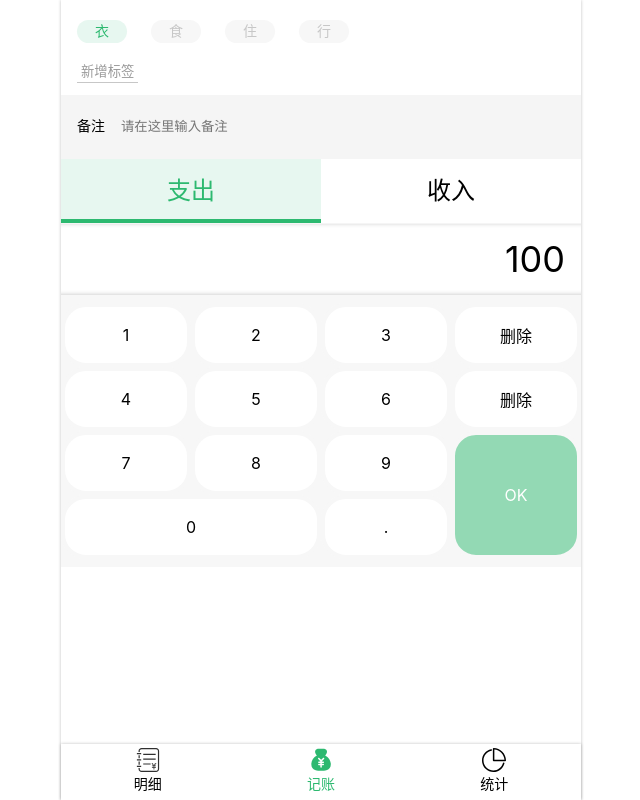
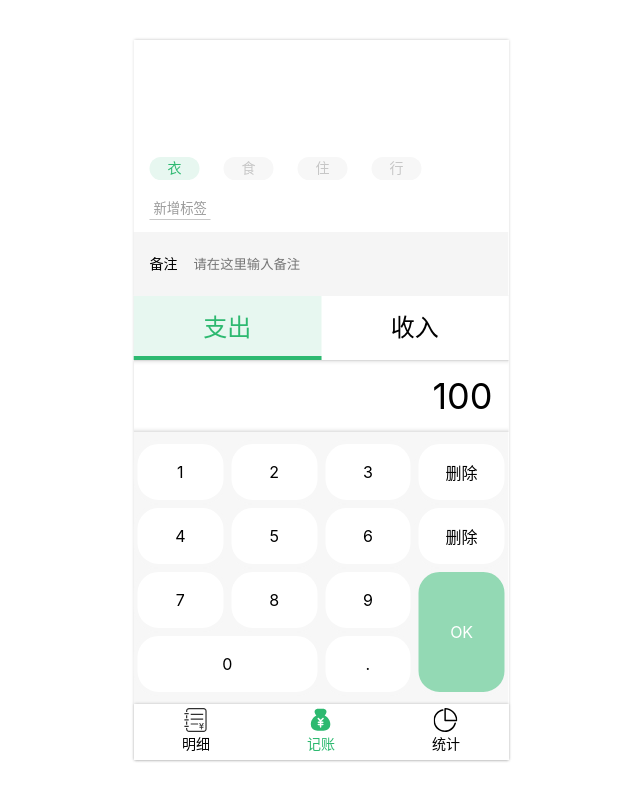
Before and after one commit to isCCcc/react_account, a React app: page /#/money in a window 1280 px wide. Shown: the whole page, without its empty margins (319-959 px from the left). Built offline with nearby package versions, Linux system fonts and the light colour scheme.

Commit message:
完成 Money ui 布局

```diff
--- a/src/components/Layout.tsx
+++ b/src/components/Layout.tsx
@@ -1,15 +1,22 @@
 import Nav from "./Nav";
 import React from "react";
 import styled from "styled-components";
+import App from "../App";
 
+const AppWrapper = styled.div`
+  height: 100vh;
+
+`
 const Wrapper = styled.div`
-  //text-align: center;
   box-shadow: 0 0 3px rgba(0, 0, 0, 0.25);
-  max-width: 520px;
-  margin: 0 auto;
-  height: 100vh;
+  height: 90vh;
+  max-width: 375px;
   display: flex;
   flex-direction: column;
+  position: relative;
+  left: 50%;
+  top: 50%;
+  transform: translate(-50%,-50%);
 `
 const Main = styled.div`
   flex-grow: 1;
@@ -18,10 +25,12 @@ const Main = styled.div`
 
 const Layout = (props: any) => {
     return (
-        <Wrapper>
-            <Main>{props.children}</Main>
-            <Nav/>
-        </Wrapper>
+        <AppWrapper>
+            <Wrapper>
+                <Main className={props.className}>{props.children}</Main>
+                <Nav/>
+            </Wrapper>
+        </AppWrapper>
     );
 }
 
--- a/src/view/Money.tsx
+++ b/src/view/Money.tsx
@@ -11,6 +11,11 @@ import styled from "styled-components";
 const TagsSection = styled.section`
   background: #fff;
   padding: 12px 16px;
+  flex-grow: 1;
+  display: flex;
+  flex-direction: column;
+  justify-content: end;
+  align-items: start;
 
   > ol {
     margin: 0 -12px;
@@ -45,11 +50,13 @@ const NotesSection = styled.section`
   background: #f5f5f5;
   display: flex;
   align-items: center;
-  >label{
+
+  > label {
     margin-right: 16px;
     white-space: nowrap;
   }
-  >input{
+
+  > input {
     height: 64px;
     width: 100%;
     border: none;
@@ -58,8 +65,9 @@ const NotesSection = styled.section`
 `
 const CategorySection = styled.section`
   outline: 1px solid #f5f5f5;
-    >ol{
-      >li{
+
+  > ol {
+    > li {
       display: inline-block;
       width: 50%;
       font-size: 24px;
@@ -67,10 +75,12 @@ const CategorySection = styled.section`
       line-height: 64px;
       text-align: center;
       position: relative;
-        &.selected{
+
+      &.selected {
         background: #e7f7f0;
         color: #2db970;
-          ::after{
+
+        ::after {
           content: '';
           display: block;
           height: 4px;
@@ -84,18 +94,20 @@ const CategorySection = styled.section`
   }
 `
 const NumberPadSection = styled.section`
-    .output{
+  .output {
     padding: 9px 16px;
     line-height: 54px;
     font-size: 36px;
     text-align: right;
-      box-shadow: inset 0 -5px 5px -5px rgba(0,0,0,0.25),
-                  inset 0 5px 5px -5px rgba(0,0,0,0.25);
+    box-shadow: inset 0 -5px 5px -5px rgba(0, 0, 0, 0.25),
+    inset 0 5px 5px -5px rgba(0, 0, 0, 0.25);
   }
-    .pad{
+
+  .pad {
     background: #f7f7f7;
     padding: 8px 0;
-      button{
+
+    button {
       height: 64px;
       width: 25%;
       background: #fff;
@@ -104,22 +116,28 @@ const NumberPadSection = styled.section`
       float: left;
       font-size: 16px;
       border: 4px solid #f7f7f7;
-        &.ok{
+
+      &.ok {
         float: right;
         height: 128px;
         background: #93d9b4;
         color: #fff;
       }
-        &.zero{
+
+      &.zero {
         width: 50%;
       }
     }
   }
 `
+const MyLayout = styled(Layout)`
+  display: flex;
+  flex-direction: column;
+`
 
 function Money() {
     return (
-        <Layout>
+        <MyLayout>
             <TagsSection>
                 <ol>
                     <li className="selected">衣</li>
@@ -158,7 +176,7 @@ function Money() {
                     <button>.</button>
                 </div>
             </NumberPadSection>
-        </Layout>
+        </MyLayout>
     );
 }
 
```
Lines whose indentation alone changed are shown as unchanged.
